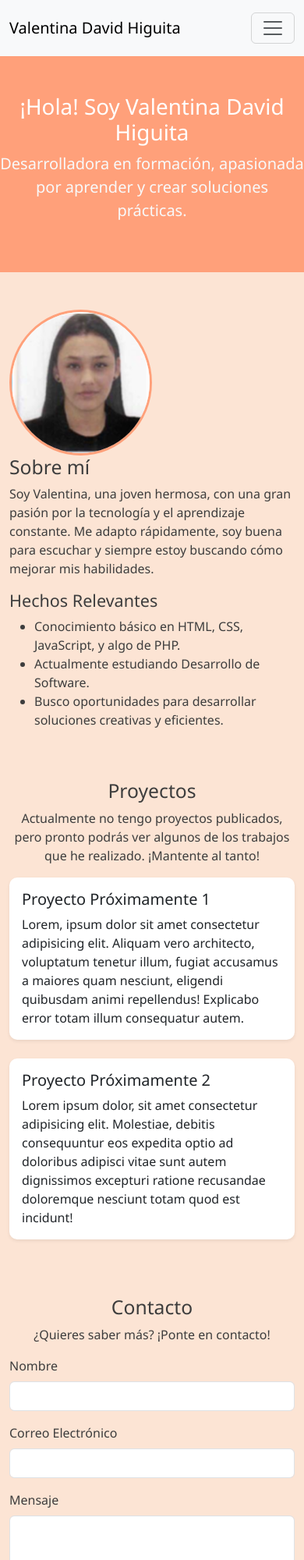
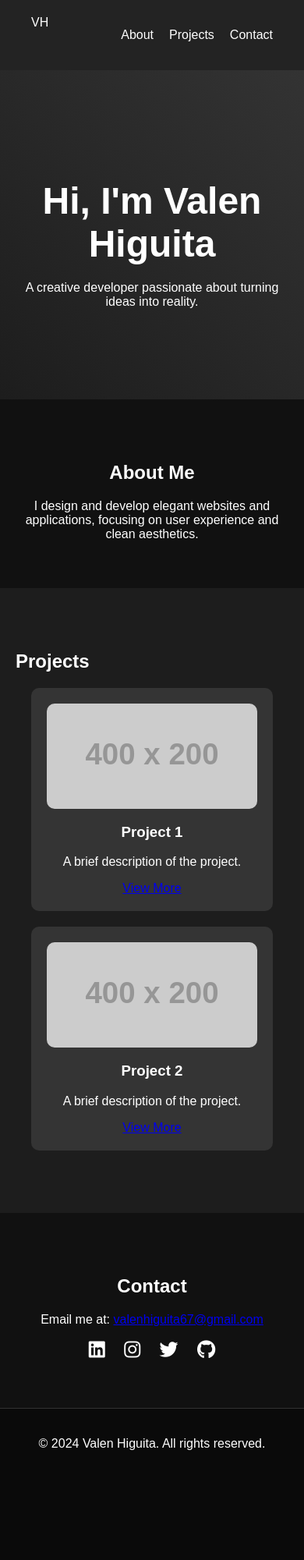
Before and after one commit to ValentinaHiguita/Valentina-Higuita, a plain HTML site: page index.html in a window 390 px wide. Shown: the top 2000 px of the page at 78% size. After the commit the page ends 1896 px from the top, so only its background shows below. Drawn offline with nearby package versions, Linux system fonts and the light colour scheme; files that its build step writes are made by us from their sources; placeholder pictures from the web are drawn by us.

Commit message:
algo nuevo

```diff
--- a/css/styles.css
+++ b/css/styles.css
@@ -1,50 +1,110 @@
-/* Colores cálidos */
-:root {
-    --warm-bg: #FCE4D4;
-    --warm-accent: #FFA07A;
-    --text-dark: #3D3D3D;
-}
-
-/* Estilo general */
+/* Reset and global styles */
 body {
-    font-family: 'Segoe UI', Tahoma, Geneva, Verdana, sans-serif;
-    background-color: var(--warm-bg);
-    color: var(--text-dark);
+    margin: 0;
+    font-family: 'Arial', sans-serif;
+    background: #0a0a0a;
+    color: #fff;
+    scroll-behavior: smooth;
   }
 
   /* Header */
-.bg-warm {
-    background-color: var(--warm-accent);
+  .navbar {
+    display: flex;
+    justify-content: space-between;
+    padding: 20px 40px;
+    background: rgba(255, 255, 255, 0.1);
   }
 
-/* Botones */
-.btn-warm {
-    background-color: var(--warm-accent);
-    color: white;
+  .nav-links {
+    list-style: none;
+    display: flex;
+    gap: 20px;
   }
 
-/* Imagen de perfil */
-#about img {
-    width: 50%;
-    border: 3px solid var(--warm-accent);
+  .nav-links li a {
+    text-decoration: none;
+    color: #fff;
+    transition: 0.3s;
   }
 
-/* Tarjetas de proyectos */
-.card {
-    border: none;
+  .nav-links li a:hover {
+    color: #00ffff;
+  }
+
+  /* Hero Section */
+  .hero {
+    text-align: center;
+    padding: 100px 20px;
+    background: linear-gradient(45deg, #1d1d1d, #333);
+  }
+
+  .hero h1 {
+    font-size: 3rem;
+    margin-bottom: 20px;
+  }
+
+  /* About Section */
+  .about {
+    padding: 60px 20px;
+    text-align: center;
+    background: #111;
+  }
+
+  .about p {
+    max-width: 600px;
+    margin: auto;
+  }
+
+  /* Projects Section */
+  .projects {
+    padding: 60px 20px;
+    background: #1d1d1d;
+  }
+
+  .project-card {
+    background: rgba(255, 255, 255, 0.1);
+    padding: 20px;
+    margin: 20px;
+    text-align: center;
+    border-radius: 10px;
+    transition: 0.3s;
+  }
+
+  .project-card:hover {
+    transform: scale(1.05);
+  }
+
+  .project-card img {
+    width: 100%;
     border-radius: 10px;
   }
-.card img {
-    border-top-left-radius: 10px;
-    border-top-right-radius: 10px;
+
+  .project-card h3 {
+    margin-top: 15px;
   }
 
-/* Navegación */
-.navbar {
-    padding: 1rem 0;
+  /* Contact Section */
+  .contact {
+    padding: 60px 20px;
+    text-align: center;
+    background: #111;
   }
 
+  .social-icons a {
+    color: #fff;
+    margin: 0 10px;
+    font-size: 1.5rem;
+    transition: 0.3s;
+  }
+
+  .social-icons a:hover {
+    color: #00ffff;
+  }
+
+  /* Footer */
   footer {
-    background-color: var(--warm-bg);
-    color: var(--text-dark);
+    text-align: center;
+    padding: 20px;
+    background: #0a0a0a;
+    border-top: 1px solid #333;
   }
--- /dev/null
+++ b/document.js
@@ -0,0 +1,3 @@
+document.addEventListener('DOMContentLoaded', () => {
+    console.log('Welcome to Valen Higuita Portfolio!');
+  });
--- a/index.html
+++ b/index.html
@@ -1,106 +1,64 @@
 <!DOCTYPE html>
-<html lang="es">
+<html lang="en">
 <head>
   <meta charset="UTF-8">
   <meta name="viewport" content="width=device-width, initial-scale=1.0">
-    <title>Valentina David Higuita - Portafolio</title>
-    <link href="https://cdn.jsdelivr.net/npm/bootstrap@5.3.0/dist/css/bootstrap.min.css" rel="stylesheet">
-    <link rel="stylesheet" href="css/styles.css">
+  <title>Valen Higuita Portfolio</title>
+  <link rel="stylesheet" href="styles.css">
+  <link rel="stylesheet" href="https://cdnjs.cloudflare.com/ajax/libs/font-awesome/6.0.0/css/all.min.css">
 </head>
 <body>
-
-    <!-- Navbar -->
-    <nav class="navbar navbar-expand-lg navbar-light bg-light">
-        <div class="container">
-            <a class="navbar-brand" href="#">Valentina David Higuita</a>
-            <button class="navbar-toggler" type="button" data-bs-toggle="collapse" data-bs-target="#navbarNav">
-                <span class="navbar-toggler-icon"></span>
-            </button>
-            <div class="collapse navbar-collapse" id="navbarNav">
-                <ul class="navbar-nav ms-auto">
-                    <li class="nav-item"><a class="nav-link" href="#about">Sobre mí</a></li>
-                    <li class="nav-item"><a class="nav-link" href="#projects">Proyectos</a></li>
-                    <li class="nav-item"><a class="nav-link" href="#contact">Contacto</a></li>
+  <header>
+    <nav class="navbar">
+      <div class="logo">VH</div>
+      <ul class="nav-links">
+        <li><a href="#about">About</a></li>
+        <li><a href="#projects">Projects</a></li>
+        <li><a href="#contact">Contact</a></li>
       </ul>
-            </div>
-        </div>
     </nav>
-
-    <!-- Header -->
-    <header class="bg-warm text-center py-5">
-        <h1 class="text-white">¡Hola! Soy Valentina David Higuita</h1>
-        <p class="lead text-light">Desarrolladora en formación, apasionada por aprender y crear soluciones prácticas.</p>
   </header>
 
-    <!-- Sobre mí -->
-    <section id="about" class="container my-5">
-        <div class="row">
-            <div class="col-md-4">
-                <img src="img/imagen1.png" class="img-fluid rounded-circle" alt="Foto de Valentina David Higuita">
+  <section class="hero">
+    <h1>Hi, I'm Valen Higuita</h1>
+    <p>A creative developer passionate about turning ideas into reality.</p>
+  </section>
+
+  <section id="about" class="about">
+    <h2>About Me</h2>
+    <p>I design and develop elegant websites and applications, focusing on user experience and clean aesthetics.</p>
+  </section>
+
+  <section id="projects" class="projects">
+    <h2>Projects</h2>
+    <div class="project-card">
+      <img src="https://via.placeholder.com/400x200" alt="Project 1">
+      <h3>Project 1</h3>
+      <p>A brief description of the project.</p>
+      <a href="#" class="btn">View More</a>
     </div>
-            <div class="col-md-8">
-                <h2>Sobre mí</h2>
-                <p>Soy Valentina, una joven hermosa, con una gran pasión por la tecnología y el aprendizaje constante. Me adapto rápidamente, soy buena para escuchar y siempre estoy buscando cómo mejorar mis habilidades.</p>
-                <h4>Hechos Relevantes</h4>
-                <ul>
-                    <li>Conocimiento básico en HTML, CSS, JavaScript, y algo de PHP.</li>
-                    <li>Actualmente estudiando Desarrollo de Software.</li>
-                    <li>Busco oportunidades para desarrollar soluciones creativas y eficientes.</li>
-                </ul>
-            </div>
+    <div class="project-card">
+      <img src="https://via.placeholder.com/400x200" alt="Project 2">
+      <h3>Project 2</h3>
+      <p>A brief description of the project.</p>
+      <a href="#" class="btn">View More</a>
     </div>
   </section>
 
-    <!-- Proyectos -->
-<section id="projects" class="container my-5">
-    <h2 class="text-center">Proyectos</h2>
-    <p class="text-center">Actualmente no tengo proyectos publicados, pero pronto podrás ver algunos de los trabajos que he realizado. ¡Mantente al tanto!</p>
-    <div class="row">
-        <div class="col-md-6 mb-4">
-            <div class="card shadow-sm">
-                <div class="card-body">
-                    <h5 class="card-title">Proyecto Próximamente 1</h5>
-                    <p class="card-text">Lorem, ipsum dolor sit amet consectetur adipisicing elit. Aliquam vero architecto, voluptatum tenetur illum, fugiat accusamus a maiores quam nesciunt, eligendi quibusdam animi repellendus! Explicabo error totam illum consequatur autem.</p>
-                </div>
-            </div>
-        </div>
-        <div class="col-md-6 mb-4">
-            <div class="card shadow-sm">
-                <div class="card-body">
-                    <h5 class="card-title">Proyecto Próximamente 2</h5>
-                    <p class="card-text">Lorem ipsum dolor, sit amet consectetur adipisicing elit. Molestiae, debitis consequuntur eos expedita optio ad doloribus adipisci vitae sunt autem dignissimos excepturi ratione recusandae doloremque nesciunt totam quod est incidunt!</p>
-                </div>
-            </div>
-        </div>
+  <section id="contact" class="contact">
+    <h2>Contact</h2>
+    <p>Email me at: <a href="mailto:valenhiguita67@gmail.com">valenhiguita67@gmail.com</a></p>
+    <div class="social-icons">
+      <a href="https://linkedin.com" target="_blank"><i class="fab fa-linkedin"></i></a>
+      <a href="https://instagram.com" target="_blank"><i class="fab fa-instagram"></i></a>
+      <a href="https://twitter.com" target="_blank"><i class="fab fa-twitter"></i></a>
+      <a href="https://github.com" target="_blank"><i class="fab fa-github"></i></a>
     </div>
   </section>
 
-    <!-- Contacto -->
-    <section id="contact" class="container my-5">
-        <h2 class="text-center">Contacto</h2>
-        <p class="text-center">¿Quieres saber más? ¡Ponte en contacto!</p>
-        <form class="mx-auto" style="max-width: 500px;">
-            <div class="mb-3">
-                <label for="name" class="form-label">Nombre</label>
-                <input type="text" class="form-control" id="name" required>
-            </div>
-            <div class="mb-3">
-                <label for="email" class="form-label">Correo Electrónico</label>
-                <input type="email" class="form-control" id="email" required>
-            </div>
-            <div class="mb-3">
-                <label for="message" class="form-label">Mensaje</label>
-                <textarea class="form-control" id="message" rows="3" required></textarea>
-            </div>
-            <button type="submit" class="btn btn-warm w-100">Enviar</button>
-        </form>
-    </section>
-
-    <!-- Footer -->
-    <footer class="text-center py-4 bg-light">
-        <p>&copy; 2024 Valentina David Higuita. Todos los derechos reservados.</p>
+  <footer>
+    <p>&copy; 2024 Valen Higuita. All rights reserved.</p>
   </footer>
-
-    <script src="https://cdn.jsdelivr.net/npm/bootstrap@5.3.0/dist/js/bootstrap.bundle.min.js"></script>
+  <script src="script.js"></script>
 </body>
 </html>
```
Lines whose indentation alone changed are shown as unchanged.
